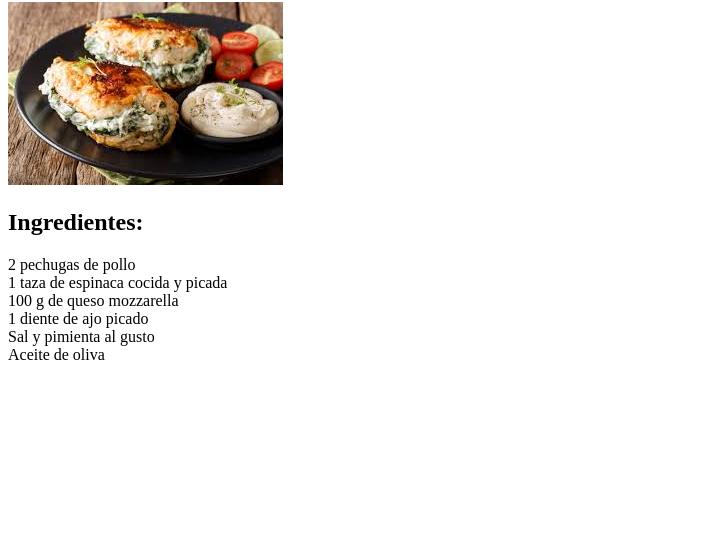
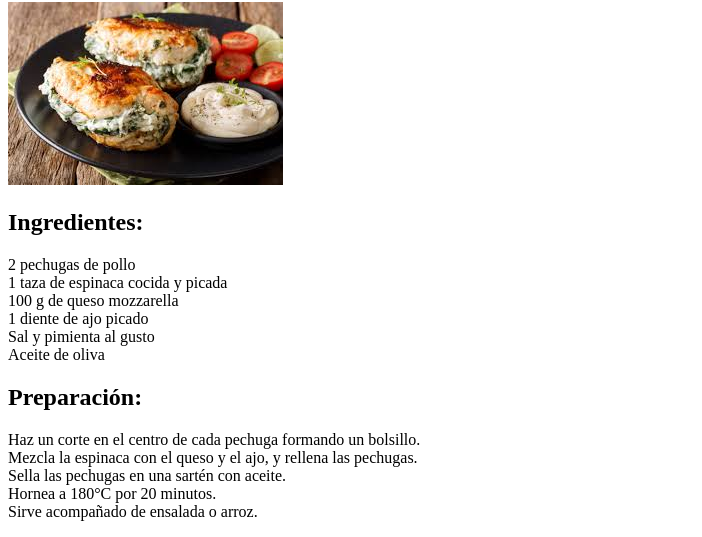
Before and after one commit to JuanEstrada730/recetas_cocina, a plain HTML site: page index.html in a window 1280 px wide. Shown: the part 679-1216 px from the top of the page, without its empty margins (0-702 px from the left). Before the commit the page ends 1059 px from the top, so only its background shows below. Drawn offline with Linux system fonts and the light colour scheme; files whose address does not match are found by name.

```diff
--- a/index.html
+++ b/index.html
@@ -31,5 +31,11 @@
         1 diente de ajo picado<br>
         Sal y pimienta al gusto<br>
         Aceite de oliva</p>
+        <h2>Preparación:</h2>
+    <p> Haz un corte en el centro de cada pechuga formando un bolsillo.<br>
+        Mezcla la espinaca con el queso y el ajo, y rellena las pechugas.<br>
+        Sella las pechugas en una sartén con aceite.<br>
+        Hornea a 180°C por 20 minutos.<br>
+        Sirve acompañado de ensalada o arroz.</p>
 </body>
 </html>
```
